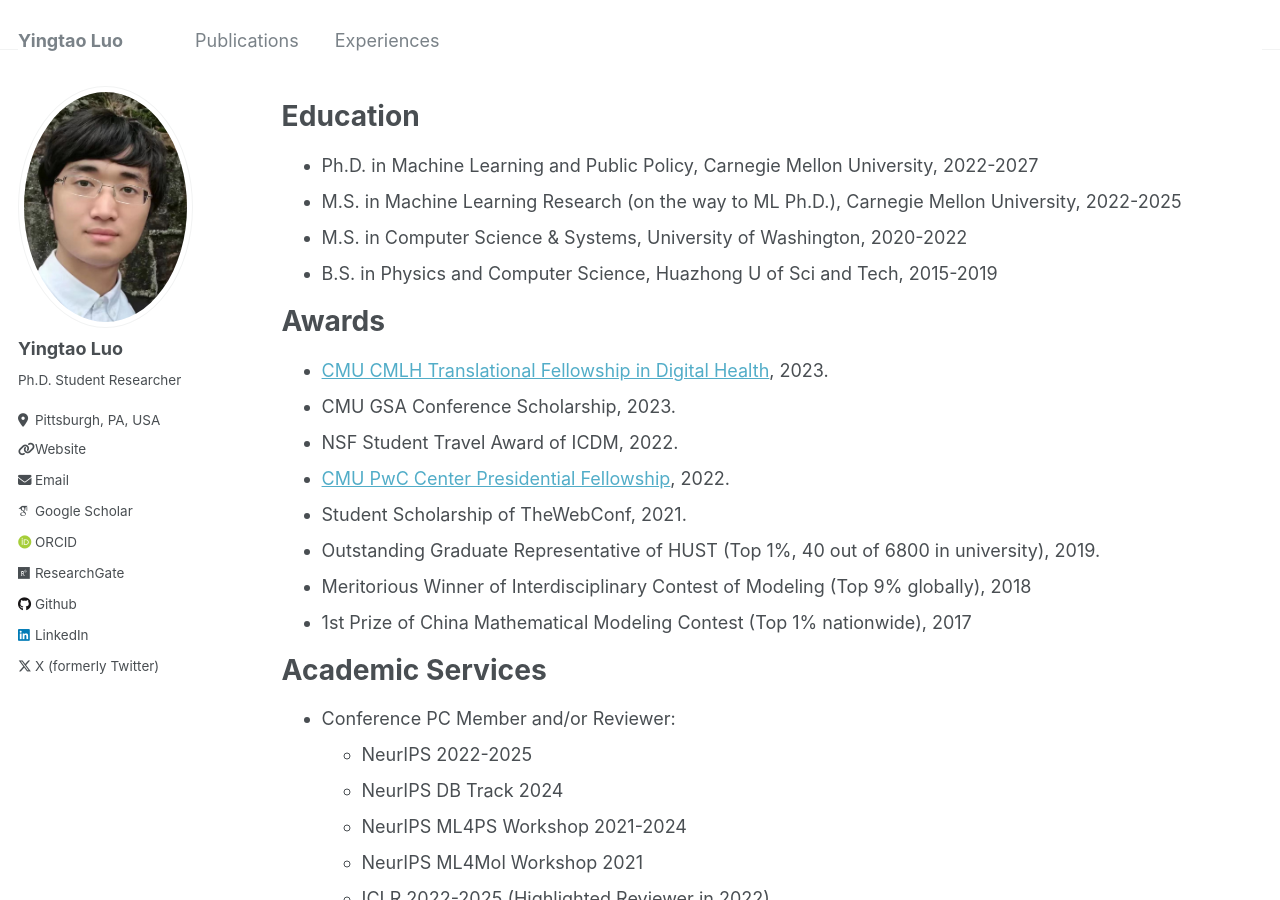
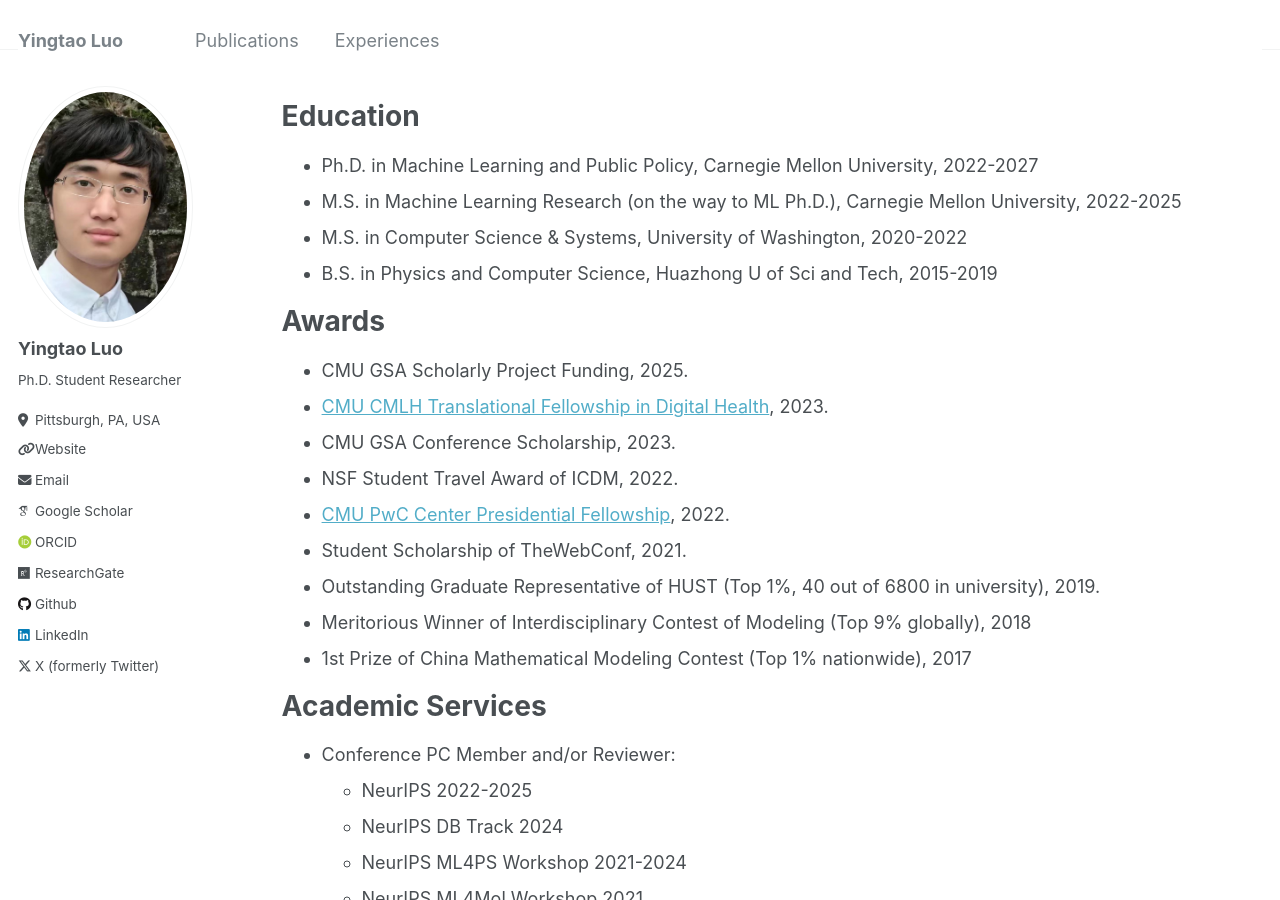
Before and after one commit to yingtaoluo/yingtaoluo.github.io, a Jekyll site: the page built from _pages/experiences.md, in a window 1280 px wide and 900 px high. Built offline with Jekyll 4.4.1, drawn with Linux system fonts in a browser that asks for light colours; some web fonts are replaced.

Commit message:
Update experiences.md

```diff
--- a/_pages/experiences.md
+++ b/_pages/experiences.md
@@ -17,6 +17,7 @@ Education
 
 Awards
 ======
+* CMU GSA Scholarly Project Funding, 2025.
 * [CMU CMLH Translational Fellowship in Digital Health](https://www.cs.cmu.edu/cmlh/translational-fellows), 2023.
 * CMU GSA Conference Scholarship, 2023.
 * NSF Student Travel Award of ICDM, 2022.
```
